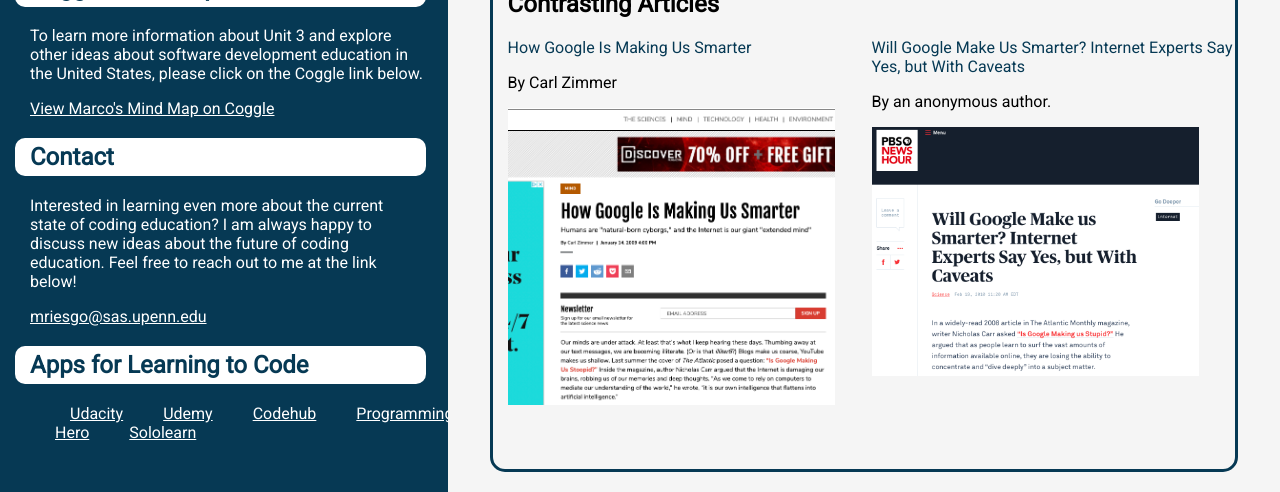
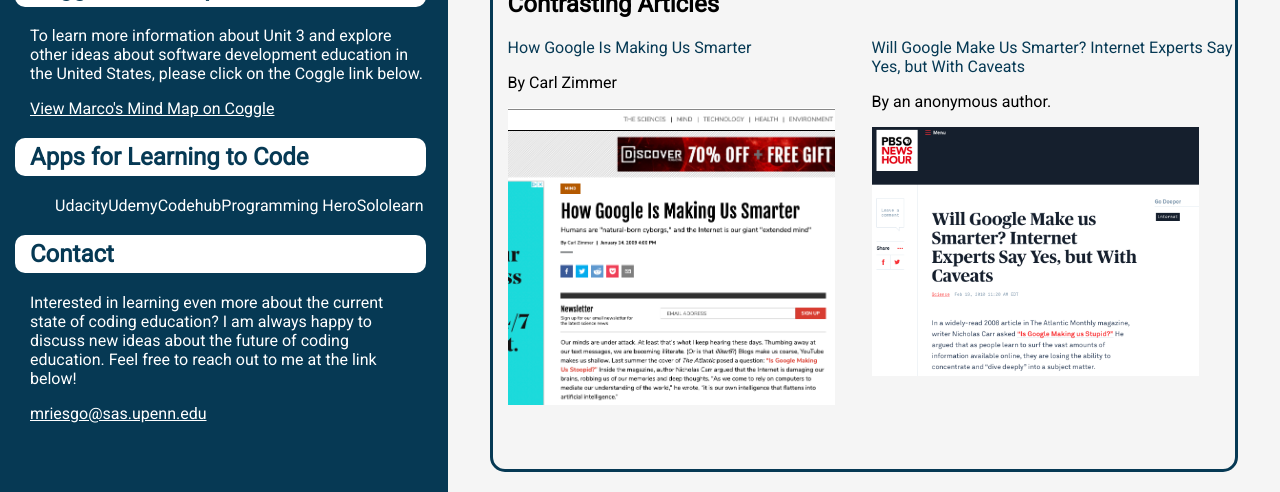
Before and after one commit to marcoriesgo/digital-culture, a React (Create React App) app: page /unit3 in a window 1280 px wide. Shown: the part 1200-1692 px from the top of the page. Built offline with nearby package versions, Linux system fonts and the light colour scheme.

Commit message:
new link

```diff
--- a/src/components/Unit3.js
+++ b/src/components/Unit3.js
@@ -32,18 +32,21 @@
                 <h2 className="resources-section-header">Coggle Mind Map</h2>
                 <p className="resources-section-content">To learn more information about Unit 3 and explore other ideas about software development education in the United States, please click on the Coggle link below.</p>
                 <a href="https://coggle.it/diagram/X1bGwr2x3ka7jkx7/t/capstone-project-map-critical-consumption/4cc0fcf3532e715c6cfc5e21090eb11f9324505bf7c111e7d61fce8f8e3544c8" target="_blank" className="resource-link">View Marco's Mind Map on Coggle</a>
+
+                <h2 className="resources-section-header">Apps for Learning to Code </h2>
+                <ul>
+                    <a href = "https://www.udacity.com/" target="_blank" className="app-link">Udacity</a>
+                    <a href = "https://www.udemy.com/" target="_blank" className="app-link">Udemy</a>
+                    <a href = "https://codehubplatform.github.io/" target="_blank" className="app-link">Codehub</a>
+                    <a href = "https://www.programming-hero.com/" target="_blank" className="app-link">Programming Hero</a>
+                    <a href = "https://www.sololearn.com/" target="_blank" className="app-link">Sololearn</a>
+                </ul>
+
                 <h2 className="resources-section-header">Contact</h2>
                 <p className="resources-section-content">Interested in learning even more about the current state of coding education? I am always happy to discuss new ideas about the future of coding education. Feel free to reach out to me at the link below!</p>
                 <a href = "mailto: mriesgo@sas.upenn.edu" className="resource-link">mriesgo@sas.upenn.edu</a>
 
-                <h2 className="resources-section-header">Apps for Learning to Code </h2>
-                <ul>
-                    <a href = "https://www.udacity.com/" target="_blank" className="resource-link">Udacity</a>
-                    <a href = "https://www.udemy.com/" target="_blank" className="resource-link">Udemy</a>
-                    <a href = "https://codehubplatform.github.io/" target="_blank" className="resource-link">Codehub</a>
-                    <a href = "https://www.programming-hero.com/" target="_blank" className="resource-link">Programming Hero</a>
-                    <a href = "https://www.sololearn.com/" target="_blank" className="resource-link">Sololearn</a>
-                </ul>
+
             </div>
         </div>
 
```
